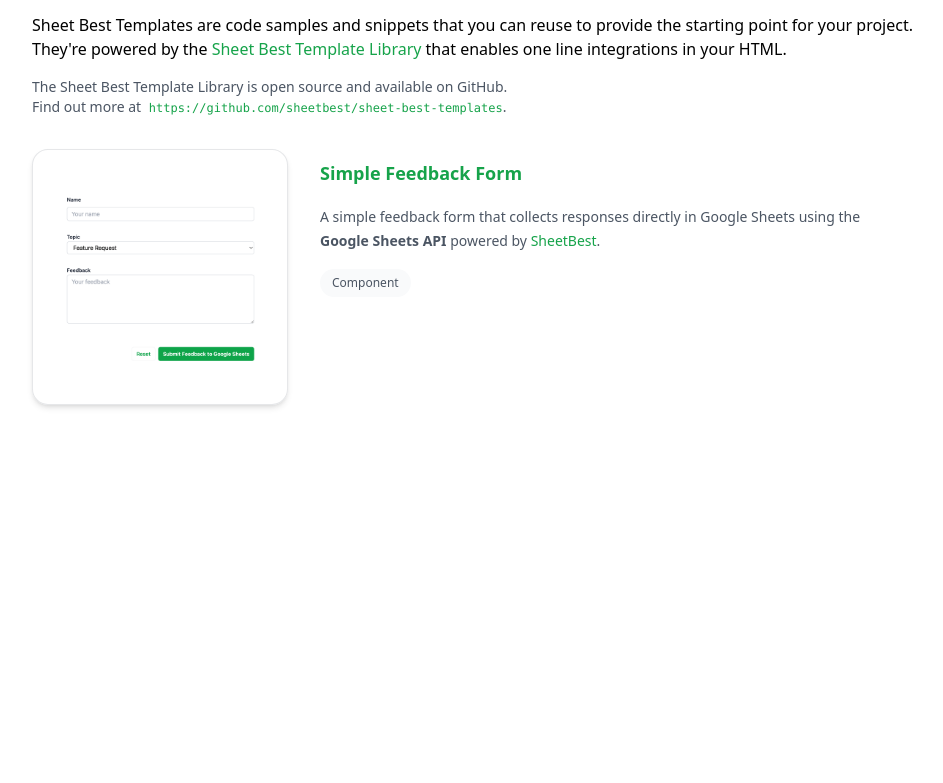
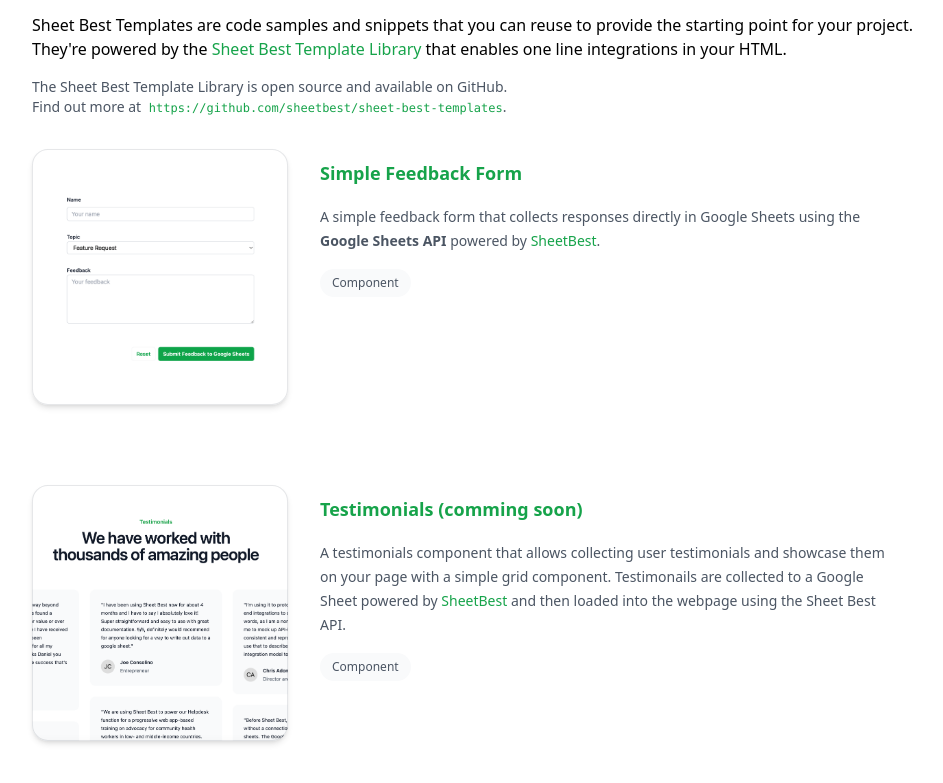
Before and after one commit to sheetbest/templates, a website built with webpack: page src/index.html in a window 1280 px wide. Shown: the part 219-1002 px from the top of the page, without its empty margins (160-1103 px from the left). Before the commit the page ends 800 px from the top, so only its background shows below. Built offline with nearby package versions, Linux system fonts and the light colour scheme; files whose address does not match are found by name.

Commit message:
Add testimonials as comming soon

```diff
--- a/src/index.html
+++ b/src/index.html
@@ -41,6 +41,28 @@
             </div>
           </article>
 
+          <article class="relative isolate flex flex-col gap-8 lg:flex-row">
+            <div class="relative aspect-video  lg:aspect-square lg:w-64 lg:shrink-0">
+              <img src="testimonials-thumbnail.png" alt="" class="absolute inset-0 size-full rounded-2xl bg-gray-50 object-cover shadow-md">
+              <div class="absolute inset-0 rounded-2xl ring-1 ring-inset ring-gray-900/10"></div>
+            </div>
+            <div>
+              <div class="group relative max-w-xl">
+                <h3 class="mt-3 text-lg/6 font-semibold text-gray-900 group-hover:text-gray-600">
+                  <a href="#" class="hover:font-semibold hover:underline text-green-600 ">
+                    <span class="absolute inset-0"></span>
+                    Testimonials (comming soon)
+                  </a>
+                </h3>
+                <p class="mt-5 text-sm/6 text-gray-600">A testimonials component that allows collecting user testimonials and showcase them on your page with a simple grid component. Testimonails are collected to a Google Sheet powered by <a href="https://sheetbest.com" class="text-green-600 hover:underline">SheetBest</a> and then loaded into the webpage using the Sheet Best API.</p>
+              </div>
+              <div class="flex items-center gap-x-4 text-xs pt-4">
+                <div class="relative z-10 rounded-full bg-gray-50 px-3 py-1.5 font-medium text-gray-600 hover:bg-gray-100">Component</div>
+              </div>
+            </div>
+          </article>
+
+
           <!-- More posts... -->
         </div>
       </div>
--- a/src/index.js
+++ b/src/index.js
@@ -1,2 +1,3 @@
 import './styles.css';
 import feedbackThumbnail from './images/feedback-thumbnail.png';
+import testimonialsThumbnail from './images/testimonials-thumbnail.png';
```
Also changed, not shown: src/images/testimonials-thumbnail.png (added).
